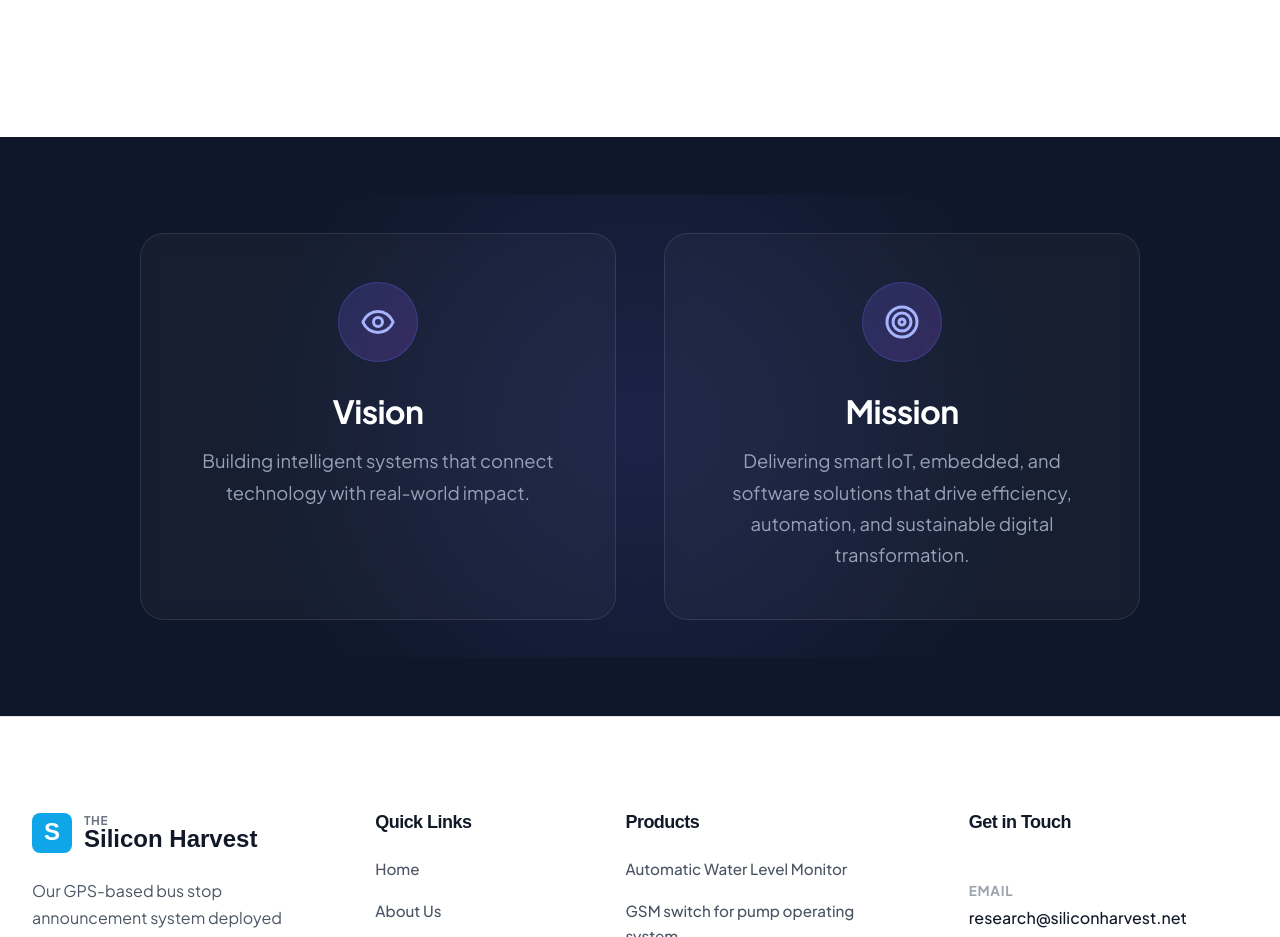
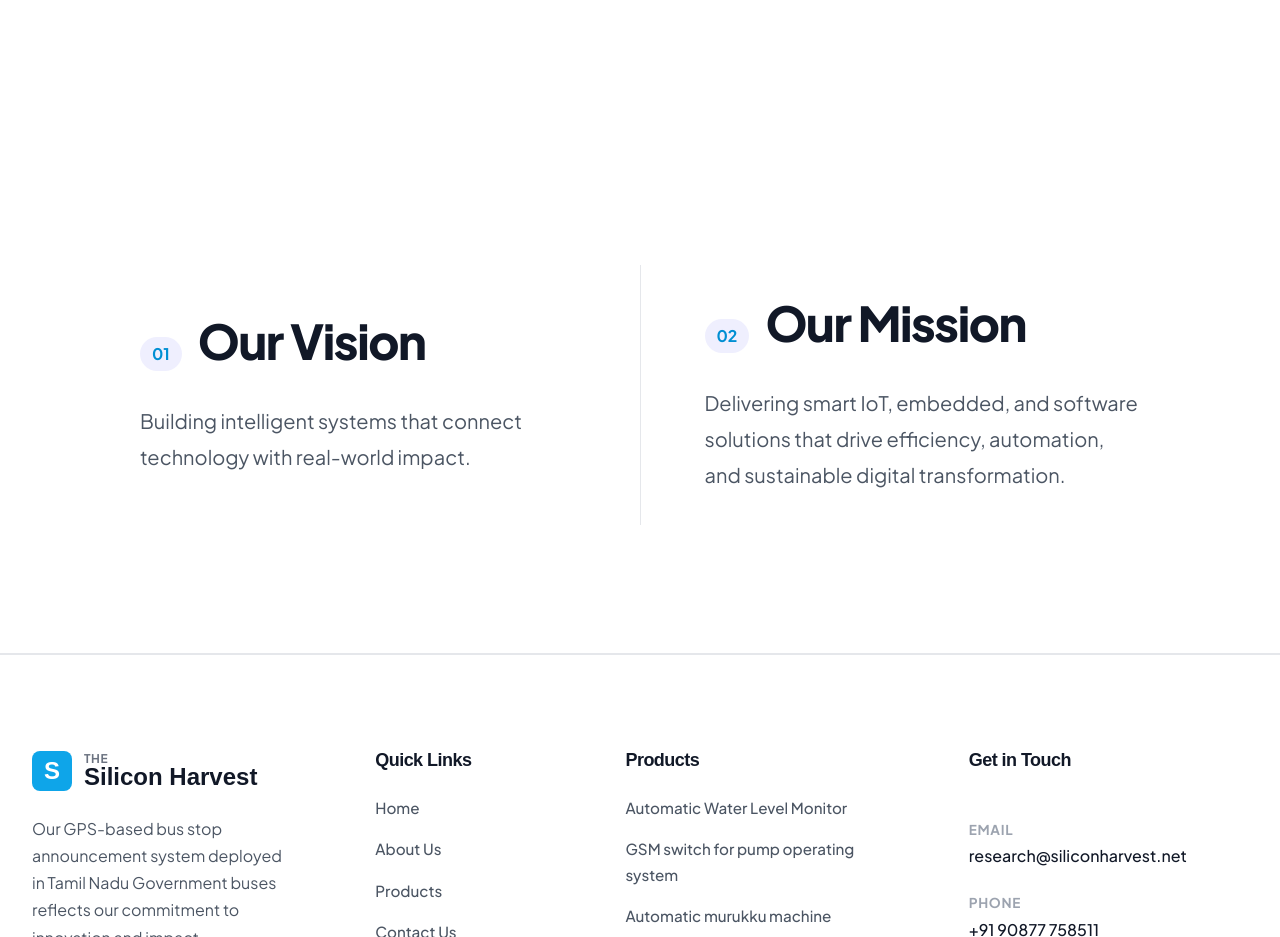
Before and after one commit to oscilink2-cyber/core-comp, a React (Vite) app: page /about in a window 1280 px wide. Shown: the part 1300-2237 px from the top of the page. Built offline with nearby package versions, Linux system fonts and the light colour scheme.

Commit message:
Redesign Vision and Mission with minimalist typography split layout

```diff
--- a/src/components/VisionMission.css
+++ b/src/components/VisionMission.css
@@ -1,93 +1,84 @@
-.vm-section {
-  padding: 6rem 0;
-  background-color: #0f172a;
-  position: relative;
-  overflow: hidden;
+.vm-section-light {
+  padding: 8rem 0;
+  background-color: #ffffff;
+  border-bottom: 1px solid var(--border-color);
 }
 
-.vm-section::before {
-  content: '';
-  position: absolute;
-  top: 50%;
-  left: 50%;
-  transform: translate(-50%, -50%);
-  width: 80%;
-  height: 80%;
-  background: radial-gradient(circle, rgba(99, 102, 241, 0.15) 0%, rgba(15, 23, 42, 0) 70%);
-  pointer-events: none;
-}
-
-.vm-grid {
-  display: grid;
-  grid-template-columns: repeat(2, 1fr);
-  gap: 3rem;
+.vm-split-layout {
+  display: flex;
+  flex-direction: column;
+  gap: 4rem;
   max-width: 1000px;
   margin: 0 auto;
 }
 
-.vm-card {
-  background: rgba(255, 255, 255, 0.03);
-  border: 1px solid rgba(255, 255, 255, 0.1);
-  border-radius: 1.5rem;
-  padding: 3rem;
-  text-align: center;
-  backdrop-filter: blur(10px);
-  -webkit-backdrop-filter: blur(10px);
-  transition: transform 0.4s ease, border-color 0.4s ease, box-shadow 0.4s ease;
+@media (min-width: 768px) {
+  .vm-split-layout {
+    flex-direction: row;
+    align-items: stretch;
+    gap: 0;
+  }
+}
+
+.vm-block {
+  flex: 1;
+  padding: 2rem;
   display: flex;
   flex-direction: column;
-  align-items: center;
+  justify-content: center;
 }
 
-.vm-card:hover {
-  transform: translateY(-5px);
-  border-color: rgba(99, 102, 241, 0.5);
-  box-shadow: 0 10px 30px -10px rgba(99, 102, 241, 0.2);
+@media (min-width: 768px) {
+  .vision-block {
+    padding-right: 4rem;
+    padding-left: 0;
+  }
+  .mission-block {
+    padding-left: 4rem;
+    padding-right: 0;
+  }
 }
 
-.vm-icon-wrapper {
-  width: 80px;
-  height: 80px;
-  border-radius: 50%;
-  background: linear-gradient(135deg, rgba(99, 102, 241, 0.2), rgba(168, 85, 247, 0.2));
-  display: flex;
-  align-items: center;
-  justify-content: center;
-  margin-bottom: 2rem;
-  border: 1px solid rgba(99, 102, 241, 0.3);
-  transition: transform 0.4s ease;
+.vm-divider {
+  width: 100%;
+  height: 1px;
+  background-color: var(--border-color);
 }
 
-.vm-card:hover .vm-icon-wrapper {
-  transform: scale(1.1) rotate(5deg);
+@media (min-width: 768px) {
+  .vm-divider {
+    width: 1px;
+    height: auto;
+    background-color: var(--border-color);
+  }
 }
 
-.vm-icon {
-  width: 36px;
-  height: 36px;
-  color: #a5b4fc;
+.vm-block-header {
+  display: flex;
+  align-items: baseline;
+  gap: 1rem;
+  margin-bottom: 2rem;
 }
 
-.vm-title {
-  font-size: 2rem;
+.vm-label {
+  font-size: 1rem;
   font-weight: 700;
-  color: #ffffff;
-  margin-bottom: 1rem;
-  letter-spacing: -0.02em;
+  color: var(--primary-color);
+  background: rgba(99, 102, 241, 0.1);
+  padding: 0.25rem 0.75rem;
+  border-radius: 20px;
 }
 
-.vm-description {
-  font-size: 1.15rem;
-  color: #94a3b8;
-  line-height: 1.7;
+.vm-heading {
+  font-size: 3rem;
+  font-weight: 800;
+  color: #111827;
+  letter-spacing: -0.03em;
+  margin: 0;
 }
 
-@media (max-width: 768px) {
-  .vm-grid {
-    grid-template-columns: 1fr;
-    gap: 2rem;
-  }
-  .vm-card {
-    padding: 2rem;
-  }
+.vm-text {
+  font-size: 1.25rem;
+  color: #4b5563;
+  line-height: 1.8;
 }
--- a/src/components/VisionMission.tsx
+++ b/src/components/VisionMission.tsx
@@ -1,28 +1,29 @@
-import { Eye, Target } from 'lucide-react';
 import './VisionMission.css';
 
 const VisionMission = () => {
   return (
-    <section className="vm-section">
+    <section className="vm-section-light">
       <div className="container">
-        <div className="vm-grid">
+        <div className="vm-split-layout">
 
-          <div className="vm-card animate-fade-in">
-            <div className="vm-icon-wrapper">
-              <Eye className="vm-icon" />
+          <div className="vm-block vision-block animate-fade-in">
+            <div className="vm-block-header">
+               <span className="vm-label">01</span>
+               <h3 className="vm-heading">Our Vision</h3>
             </div>
-            <h3 className="vm-title">Vision</h3>
-            <p className="vm-description">
+            <p className="vm-text">
               Building intelligent systems that connect technology with real-world impact.
             </p>
           </div>
 
-          <div className="vm-card animate-fade-in delay-100">
-            <div className="vm-icon-wrapper">
-              <Target className="vm-icon" />
+          <div className="vm-divider"></div>
+
+          <div className="vm-block mission-block animate-fade-in delay-100">
+            <div className="vm-block-header">
+               <span className="vm-label">02</span>
+               <h3 className="vm-heading">Our Mission</h3>
             </div>
-            <h3 className="vm-title">Mission</h3>
-            <p className="vm-description">
+            <p className="vm-text">
               Delivering smart IoT, embedded, and software solutions that drive efficiency, automation, and sustainable digital transformation.
             </p>
           </div>
```
